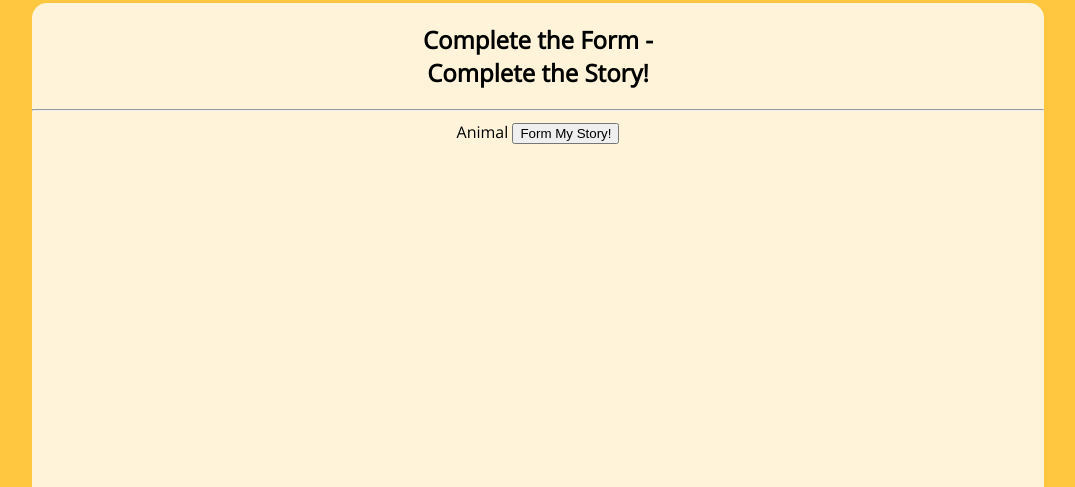
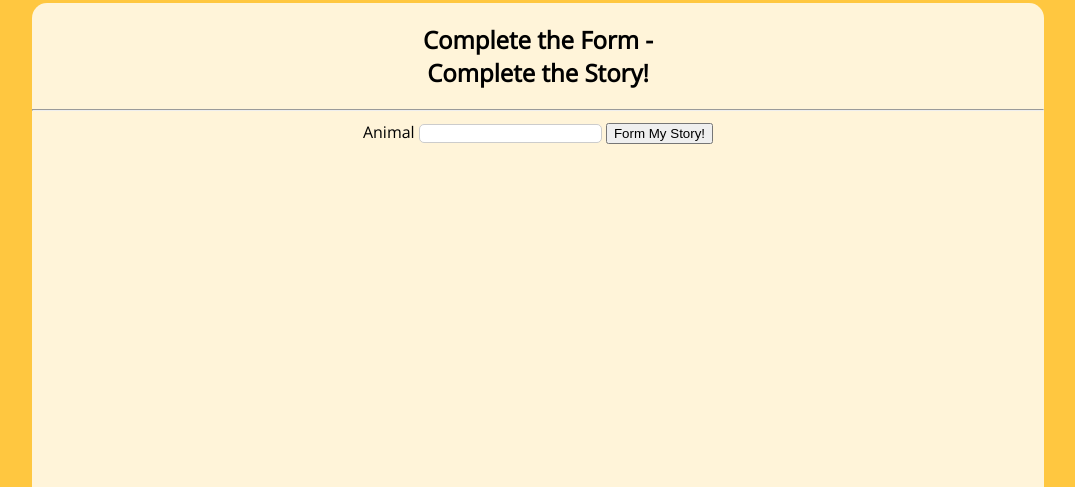
Before and after one commit to JayleneD2/FormAstory, a plain HTML site: page index.html in a window 1280 px wide. Shown: the part 313-800 px from the top of the page, without its empty margins (102-1177 px from the left). Drawn offline with nearby package versions, Linux system fonts and the light colour scheme.

Commit message:
add required text field

```diff
--- a/index.html
+++ b/index.html
@@ -17,6 +17,7 @@
       <!--Add your form below:-->
       <form action="story.html" method="get">
         <label for="animal-1">Animal</label>
+        <input id="animal-1" name="animal-1" type="text" required>
         <input type="submit" value="Form My Story!">
       </form>
     </section>
```
